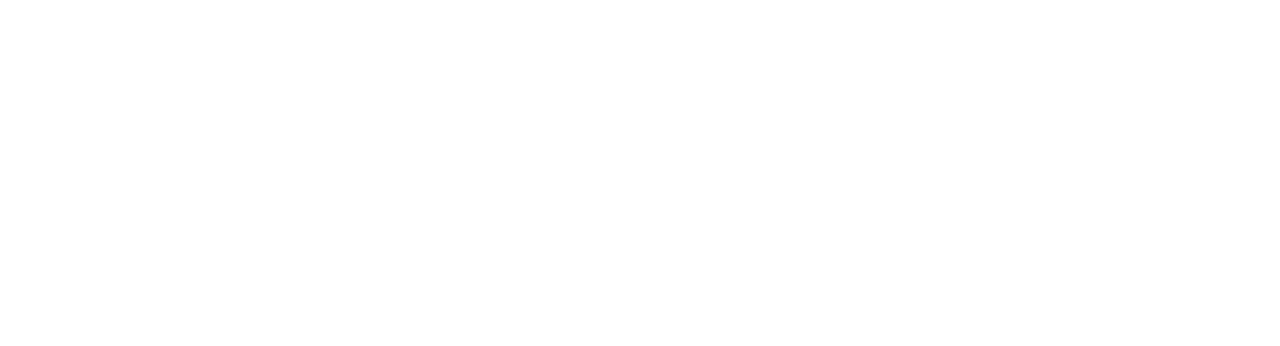
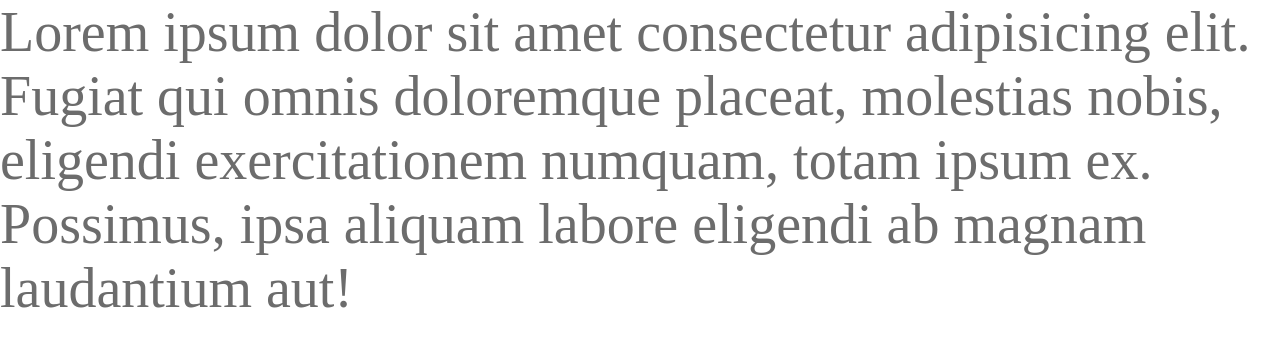
Before and after one commit to joaopontesz/Travelgam, a plain HTML site: page index.html in a window 1280 px wide. Drawn offline with Linux system fonts and the light colour scheme.

Commit message:
Initial styleguide

```diff
--- a/index.html
+++ b/index.html
@@ -7,6 +7,6 @@
   <link rel="stylesheet" href="styles/index.css">
 </head>
 <body>
-
+  <p>Lorem ipsum dolor sit amet consectetur adipisicing elit. Fugiat qui omnis doloremque placeat, molestias nobis, eligendi exercitationem numquam, totam ipsum ex. Possimus, ipsa aliquam labore eligendi ab magnam laudantium aut!</p>
 </body>
 </html>
--- a/styles/global.css
+++ b/styles/global.css
@@ -3,3 +3,18 @@
   padding: 0;
   box-sizing: border-box;
 }
+
+:root {
+  --brand-color: #EF5F4C;
+  --bg-color: #FFFFFF;
+  --surface-color: #F5F5F5;
+  --skeleton-color: #D9D9D9;
+  --shape-color: #ffffff91;
+  --tprimary-color: #313131;
+  --tsecond-color: #6C6C6C;
+}
+
+body {
+  color: var(--tsecond-color);
+  font-size: 56px;
+}
```
Also changed, not shown: assets/AirplaneTilt.svg (added), assets/Image 01.png (added), assets/Image 02.png (added), assets/Image 03.png (added), assets/Image 04.png (added), assets/Image 05.png (added), assets/Image 06.png (added), assets/Image 07.png (added), assets/Image 08.png (added), assets/Image 09.png (added), assets/Image 10.png (added), assets/Image 11.png (added), assets/Image.svg (added), assets/Logo.svg (added), 2 more files, 1 other file.
